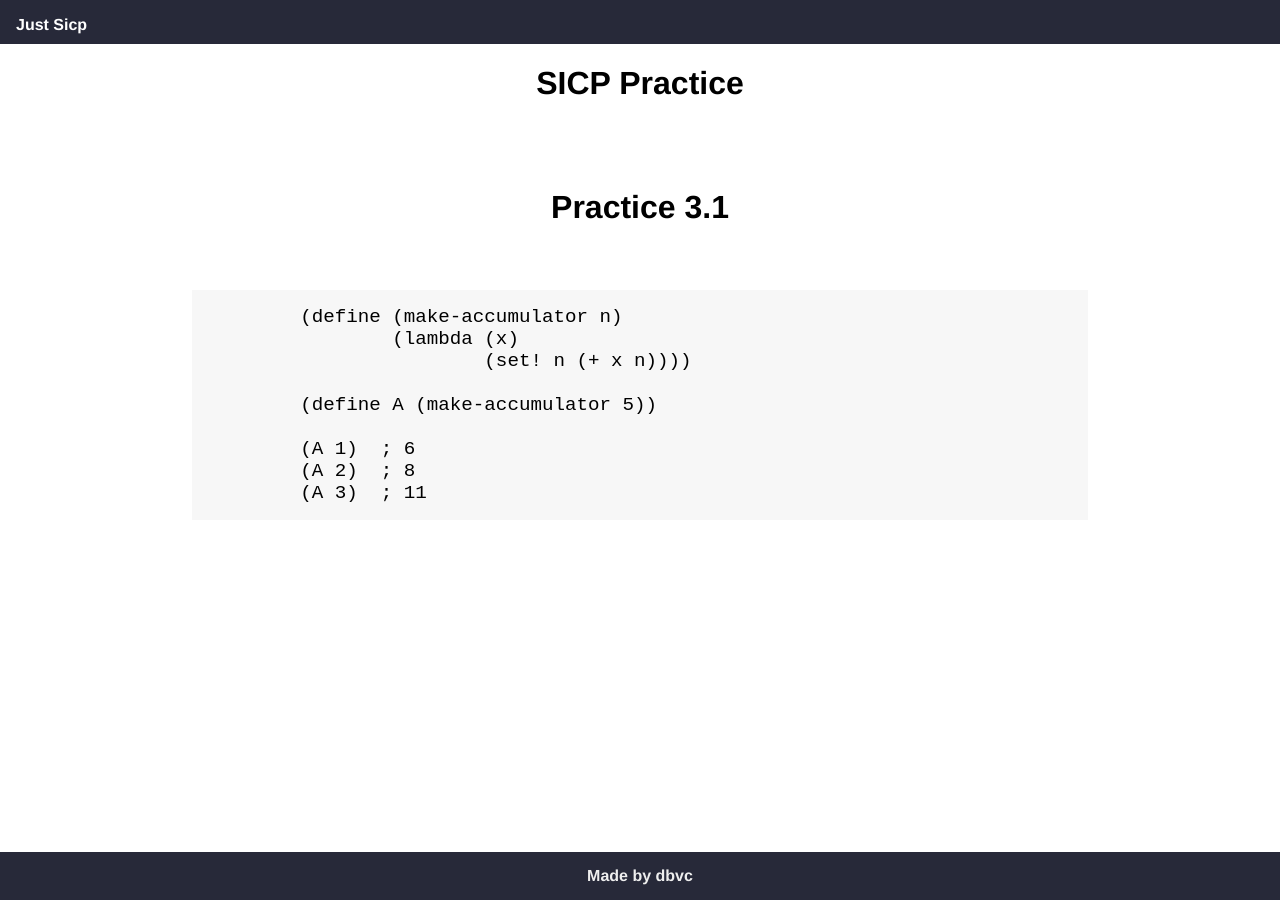
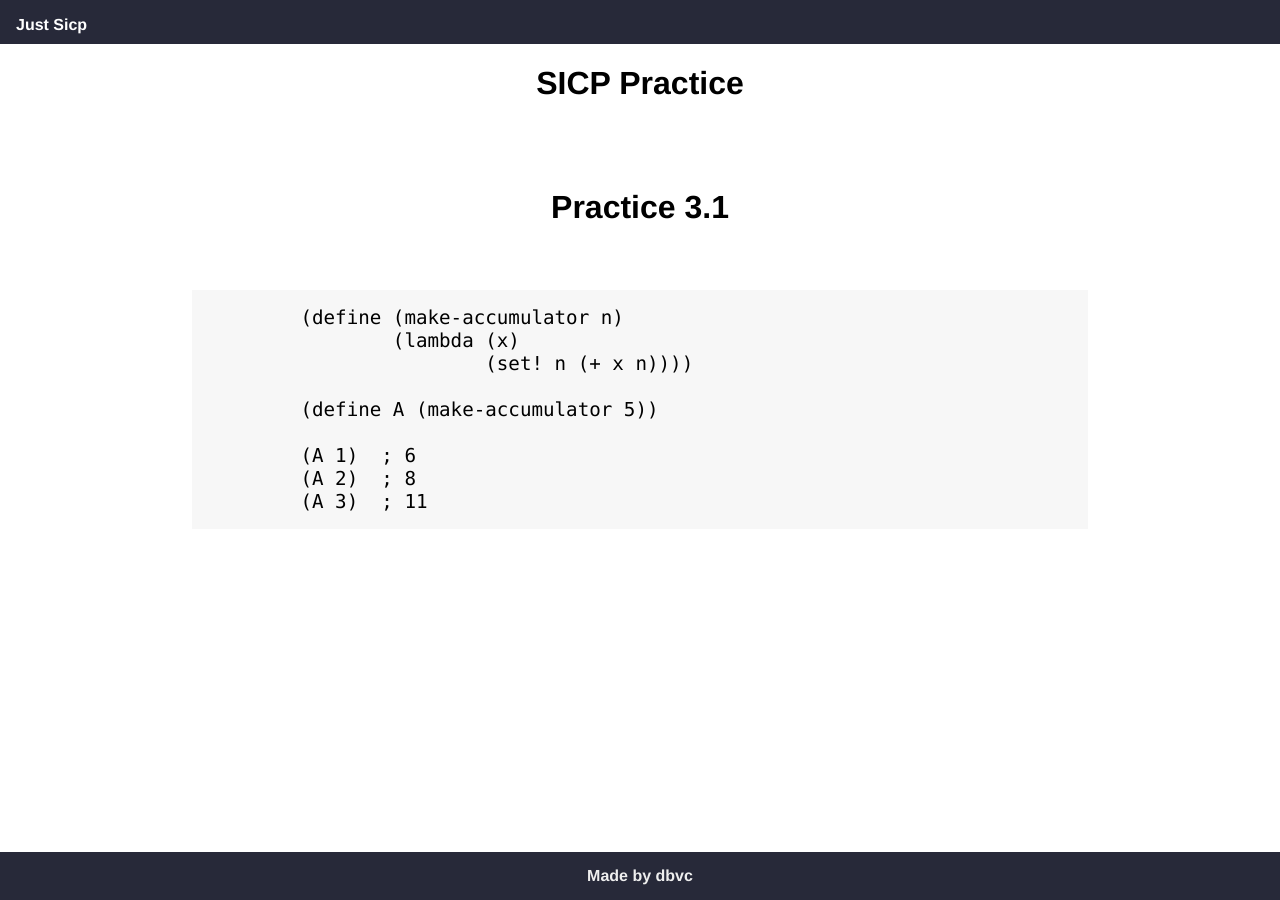
Before and after one commit to DBvc/dbvc.github.io, a Jekyll site: the page built from _posts/2016-01-13-sicp3.1.md, in a window 1280 px wide. Built offline with Jekyll 4.4.1, drawn with Linux system fonts in a browser that asks for light colours.

Commit message:
Update styles.css

```diff
--- a/static/css/styles.css
+++ b/static/css/styles.css
@@ -42,7 +42,7 @@ footer h2 {
 }
 code {
 	font-size: 1.2rem;
-	font-family: monospace, consolas;
+	font-family: Consolas, monospace;
 }
 pre {
 	padding: 1rem;
```
